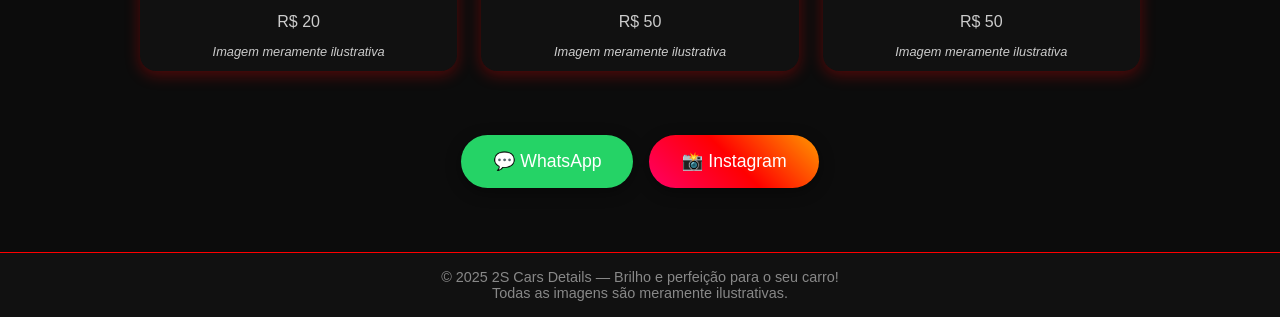
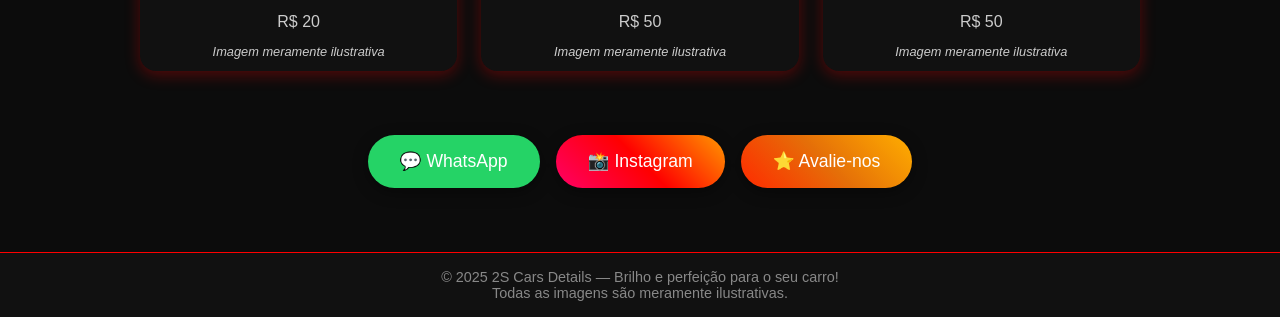
Before and after one commit to LcsGomes-AMS/lava-car, a plain HTML site: page index.html in a window 1280 px wide. Shown: the part 1429-1746 px from the top of the page. Drawn offline with Linux system fonts and the light colour scheme.

Commit message:
botão avaliar

```diff
--- a/index.html
+++ b/index.html
@@ -111,6 +111,9 @@
     <button class="btn-instagram" onclick="abrirInstagram()">
       📸 Instagram
     </button>
+    <button class="btn-avaliar" onclick="abrirAvaliar()">
+      ⭐ Avalie-nos
+    </button>
   </div>
 
   <footer>
@@ -129,6 +132,11 @@
       const linkInstagram = "https://www.instagram.com/2s_cars_details?igsh=aGRwMWRqZGdrbG9z"; // Troque pelo seu @ real
       window.open(linkInstagram, "_blank");
     }
+    function abrirAvaliar() {
+      const linkAvaliar = "https://www.google.com/search?sca_esv=9d19827db9edfb9f&cs=1&si=AMgyJEtREmoPL4P1I5IDCfuA8gybfVI2d5Uj7QMwYCZHKDZ-E8-2cFD4JoqjnmhN3n5AK9yoDk5AQPnsycgMSQFjalUQ-7SsRl9WNYU5lZ-U30nmCHuZexF7-DlvUH-RM9BJeofgjzJXvjTH8qpTlLyWR69rceZO131FM9dfRgpyNleoME5me90%3D&q=2s+cars+%7C+lava+car+e+estetica+pilarzinho+Coment%C3%A1rios&sa=X&ved=2ahUKEwj7i83jnoyRAxUgqJUCHVFEHMMQ0bkNegQIJhAE&biw=1536&bih=730&dpr=1.25"; // Troque pelo seu @ real
+      window.open(linkAvaliar, "_blank");
+    }
+
 
 const servicos = {
 
--- a/style.css
+++ b/style.css
@@ -103,7 +103,7 @@
       gap: 1rem;
     }
 
-    .btn-whatsapp, .btn-instagram {
+    .btn-whatsapp, .btn-instagram, .btn-avaliar {
       padding: 1rem 2rem;
       border: none;
       border-radius: 50px;
@@ -116,6 +116,10 @@
       box-shadow: 0 4px 15px rgba(0,0,0,0.4);
     }
 
+    .btn-avaliar{
+       background: linear-gradient(45deg, #ff2a00, #e56f08, #ffae00);
+      color: white;
+    }
     .btn-whatsapp {
       background-color: #25D366;
       color: white;
```
